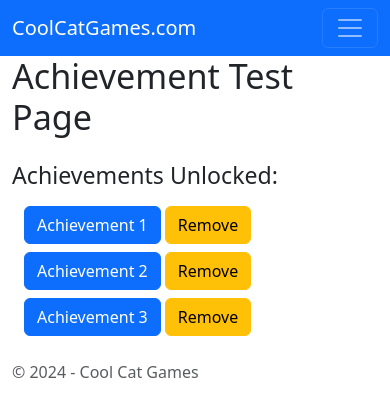
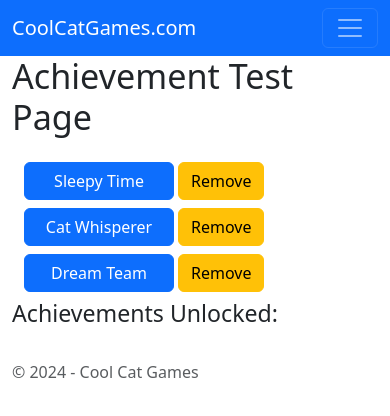
Before and after one commit to Syyren/Combined_CPRO2221_CPRO2501_Group_Repo, a React (Create React App) app in the folder frontend/: page /achievements in a window 390 px wide. Shown: the top 416 px of the page. Built offline with nearby package versions, Linux system fonts and the light colour scheme.

Commit message:
Created css for achievement test, altered dummy data, altered achievementnotification return message.

```diff
--- a/frontend/src/components/achievements/AchievementNotification.js
+++ b/frontend/src/components/achievements/AchievementNotification.js
@@ -20,7 +20,7 @@ const AchievementNotification = ({ achievementName }) =>
 
   return (
     <div className={`notification ${showNotification ? 'show' : ''}`}>
-      {achievementName} unlocked!
+      Achievement: {achievementName} unlocked!
     </div>
   );
 };
--- /dev/null
+++ b/frontend/src/components/achievements/AchievementTest.css
@@ -0,0 +1,31 @@
+.customContainer
+{
+    display: flex;
+    justify-content: space-between;
+    align-items: flex-start;
+}
+
+.achievementsUnlocked
+{
+    width: 70%;
+}
+
+.buttons
+{
+    width: 30%;
+}
+
+@media (max-width: 700px)
+{
+    .customContainer
+    {
+        flex-direction: column;
+        align-items: center;
+    }
+
+    .achievementsUnlocked,
+    .buttons
+    {
+        width: 100%;
+    }
+}
--- a/frontend/src/pages/AchievementTest.js
+++ b/frontend/src/pages/AchievementTest.js
@@ -1,6 +1,7 @@
 import Layout from "../components/Layout";
 import React, { useState } from 'react';
 import AchievementNotification from "../components/achievements/AchievementNotification"
+import "../components/achievements/AchievementTest.css"
 
 
 export default function AchievementTest()
@@ -20,9 +21,9 @@ export default function AchievementTest()
         }
     }
     //dummy data
-    const achievement1 = new TempAchievement(1, "Achievement 1", "This is Achievement 1");
-    const achievement2 = new TempAchievement(2, "Achievement 2", "This is Achievement 2");
-    const achievement3 = new TempAchievement(3, "Achievement 3", "This is Achievement 3");
+    const achievement1 = new TempAchievement(1, "Sleepy Time", "This is Achievement 1");
+    const achievement2 = new TempAchievement(2, "Cat Whisperer", "This is Achievement 2");
+    const achievement3 = new TempAchievement(3, "Dream Team", "This is Achievement 3");
 
     //on clicking the button, checks if the achievement is in the list and if not adds it and triggers the notification
     const buttonClick = (achievement) =>
@@ -49,21 +50,15 @@ export default function AchievementTest()
             {/* notification component that pops up the achievement */}
             {achievementName && <AchievementNotification achievementName={achievementName} />}
 
-            <h3>Achievements Unlocked:</h3>
-            <ul>
-                {[...achievements].map((achievement, index) => (
-                    <li key={index}>
-                        {achievement.achievementName}
-                    </li>
-                ))}
-            </ul>
-
+            <div className="customContainer">
+                <div className="buttons">
                     <div className="container mb-2">
                         <button
                         type="button"
                         className="btn btn-primary me-1"
+                        style={{width: "150px"}}
                         onClick={() => buttonClick(achievement1)}>
-                    Achievement 1
+                            {achievement1.achievementName}
                         </button>
                         <button
                         type="button"
@@ -77,8 +72,9 @@ export default function AchievementTest()
                         <button
                         type="button"
                         className="btn btn-primary me-1"
+                        style={{width: "150px"}}
                         onClick={() => buttonClick(achievement2)}>
-                    Achievement 2
+                            {achievement2.achievementName}
                         </button>
                         <button
                         type="button"
@@ -92,8 +88,9 @@ export default function AchievementTest()
                         <button
                         type="button"
                         className="btn btn-primary me-1"
+                        style={{width: "150px"}}
                         onClick={() => buttonClick(achievement3)}>
-                    Achievement 3
+                            {achievement3.achievementName}
                         </button>
                         <button
                         type="button"
@@ -102,7 +99,19 @@ export default function AchievementTest()
                             Remove
                         </button>
                     </div>
+                </div>
 
+                <div className="achievementsUnlocked">
+                    <h3>Achievements Unlocked:</h3>
+                    <ul>
+                        {[...achievements].map((achievement, index) => (
+                            <li key={index}>
+                                {achievement.achievementName}
+                            </li>
+                        ))}
+                    </ul>
+                </div>
+            </div>
         </Layout>
     )
 }
```
Lines whose indentation alone changed are shown as unchanged.
